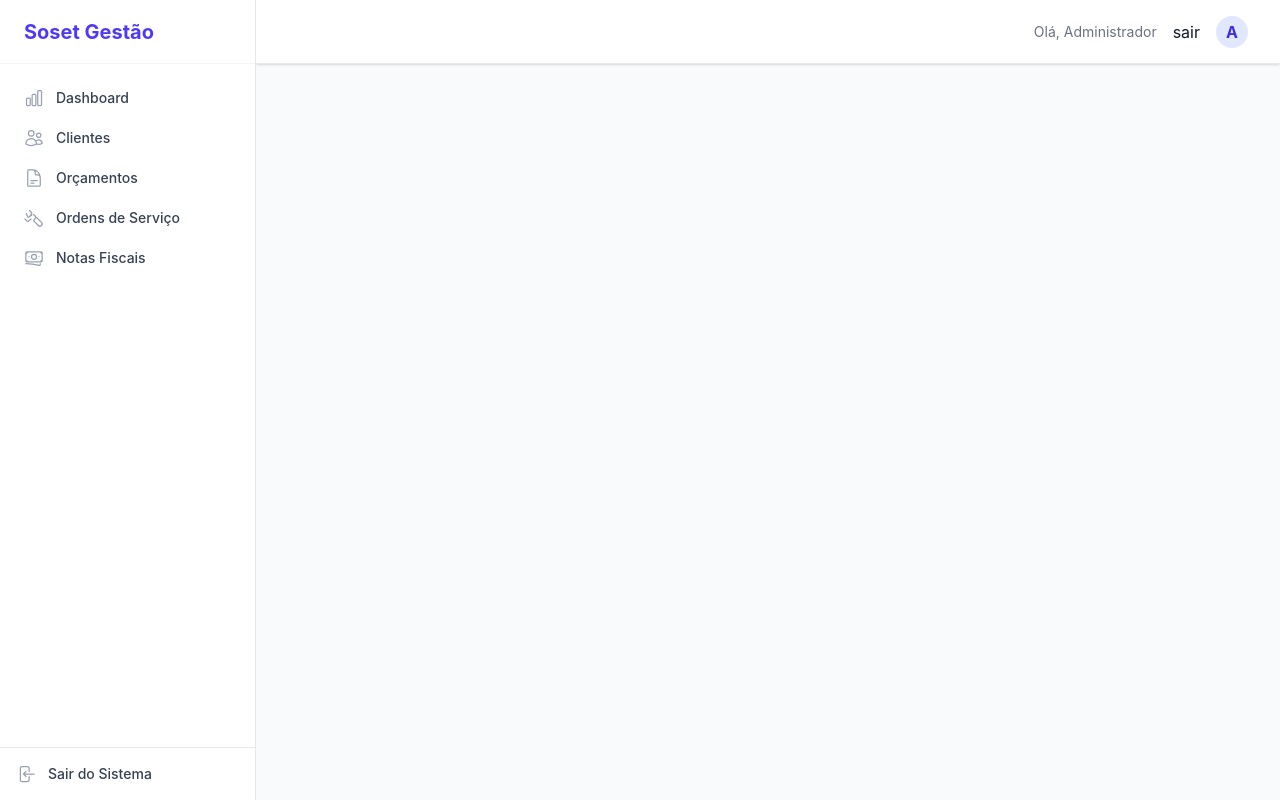
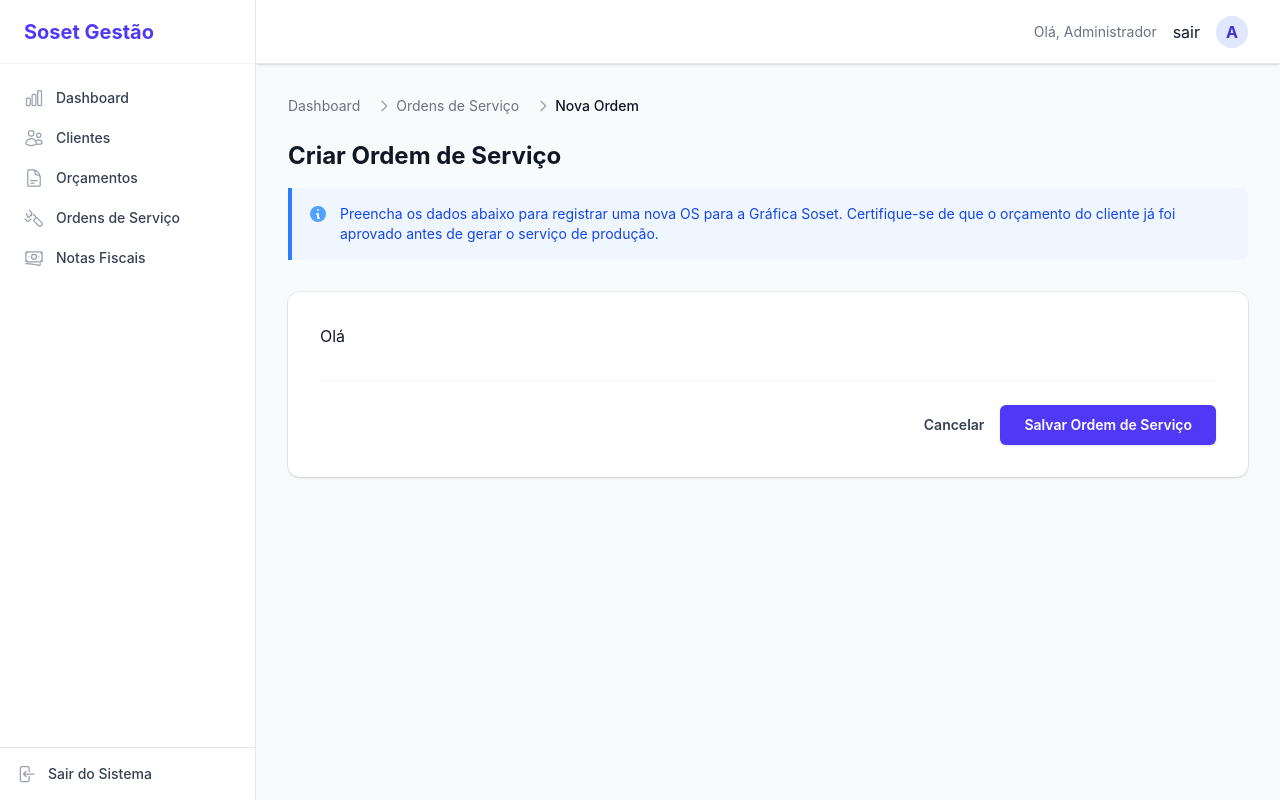
Before and after one commit to grafica-soset/front-admin, a Nuxt app: page /os in a window 1280 px wide. Built offline with nearby package versions, Linux system fonts and the light colour scheme; no server answers.

Commit message:
Mudar para OS
Manter o exemplo de uso dos componentes

```diff
--- /dev/null
+++ b/app/pages/os.vue
@@ -0,0 +1,32 @@
+<script setup>
+// Definição reativa do caminho do usuário
+import CardForm from "~/components/ui/CardForm.vue";
+
+const breadcrumbItems = [
+  { label: 'Ordens de Serviço', to: '/ordens-de-servico' },
+  { label: 'Nova Ordem' } // Sem "to", renderiza como texto atual
+]
+
+definePageMeta({
+  middleware: ['auth-verification'],
+})
+
+</script>
+
+<template>
+  <div class="max-w-5xl mx-auto">
+
+    <UiBreadcrumb :items="breadcrumbItems" />
+
+    <UiPageHeader title="Criar Ordem de Serviço">
+      <template #instruction>
+        Preencha os dados abaixo para registrar uma nova OS para a Gráfica Soset. Certifique-se de que o orçamento do cliente já foi aprovado antes de gerar o serviço de produção.
+      </template>
+    </UiPageHeader>
+
+    <UiCardForm>
+      Olá
+    </UiCardForm>
+
+  </div>
+</template>
```
